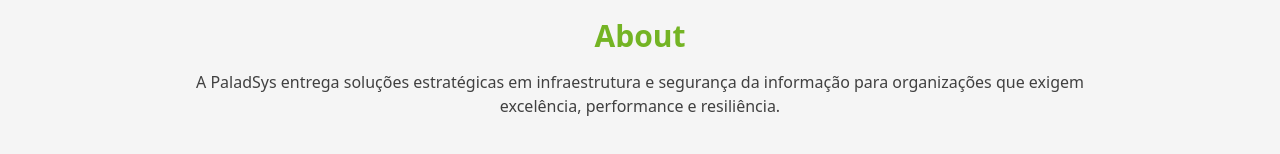
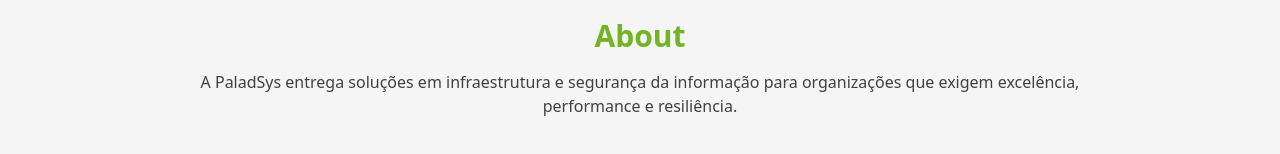
Before and after one commit to ebrito-web/paladsys-site, a React (Vite) app: page / in a window 1280 px wide. Shown: the part 702-856 px from the top of the page. Built offline with nearby package versions, Linux system fonts and the light colour scheme.

Commit message:
Update Home.jsx

```diff
--- a/src/Home.jsx
+++ b/src/Home.jsx
@@ -140,7 +140,7 @@
         <div className="max-w-4xl mx-auto text-center">
           <h2 className="text-3xl font-bold mb-4 text-[#74b424]">{t("menu.about")}</h2>
           <p className="text-neutral-700">
-            A PaladSys entrega soluções estratégicas em infraestrutura e segurança da informação para organizações que exigem excelência, performance e resiliência.
+            A PaladSys entrega soluções em infraestrutura e segurança da informação para organizações que exigem excelência, performance e resiliência.
           </p>
         </div>
       </section>
```
